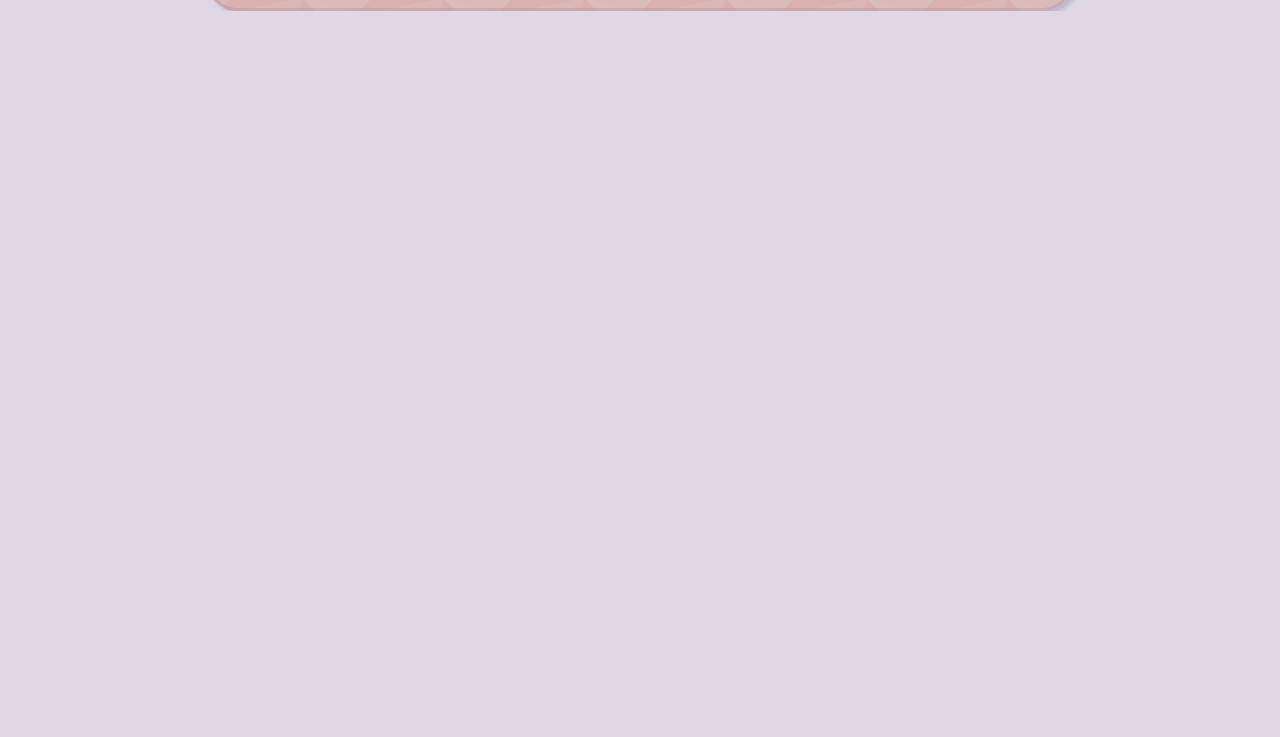
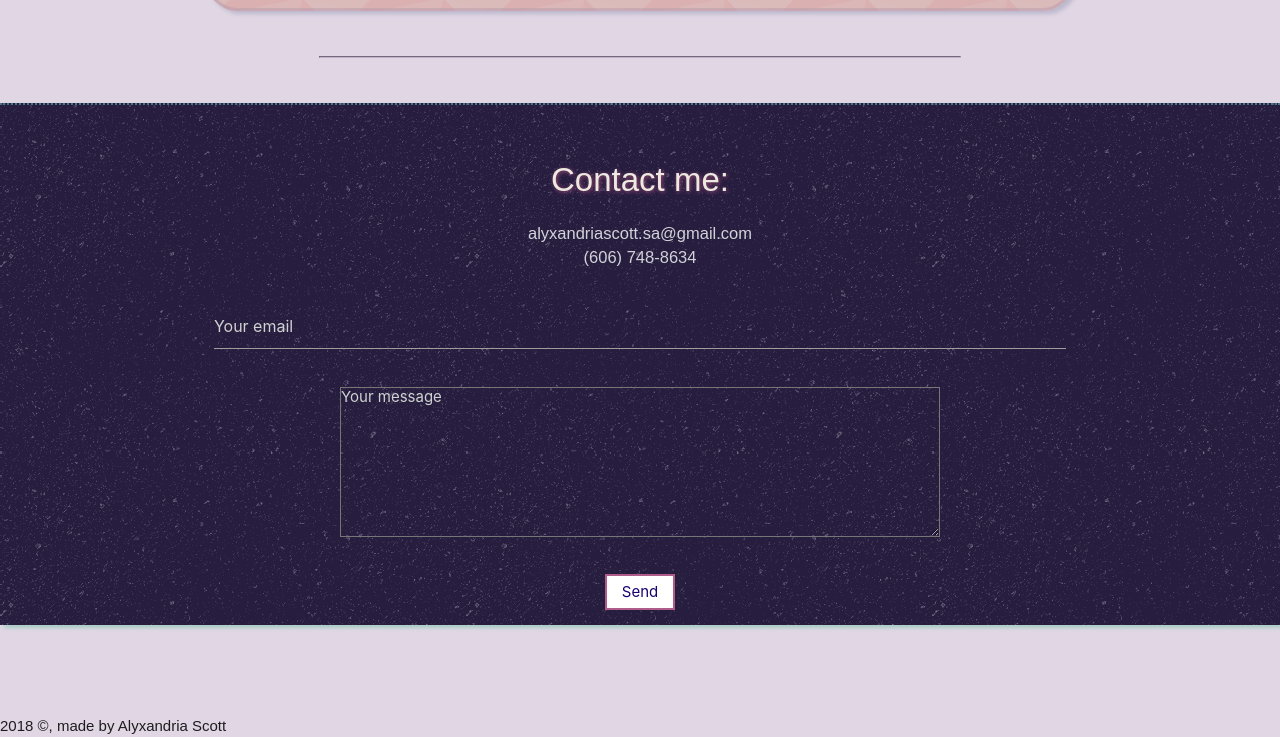
Before and after one commit to alyxanhscott/alyxandriascott.web, a plain HTML site: page index.html in a window 1280 px wide. Shown: the part 4041-4778 px from the top of the page. Before the commit the page ends 4052 px from the top, so only its background shows below. Drawn offline with nearby package versions, Linux system fonts and the light colour scheme; a web font is replaced by a local one.

Commit message:
completed contact me section

```diff
--- a/css/contact.css
+++ b/css/contact.css
@@ -0,0 +1,48 @@
+
+.Contact {
+    background-color: rgba(15, 6, 43, 0.89);
+    background-image: url("../images/asfalt-light.png");
+    display: grid;
+    grid-template-rows: .1fr 1fr;
+    position: relative;
+    justify-items: center;
+    margin: 0 auto;
+    text-align: center;
+    margin-top: 3em;
+    margin-bottom: 6em;
+    z-index: -1;
+    box-shadow: rgba(163, 203, 194, 0.9) 4px 3px 4px;
+    color: rgba(248, 247, 236, 0.93);
+    border-top: 2px dotted #487585;
+}
+
+#contact-header {
+    font-size: 2.2em;
+    margin-top: 1.5em;
+    text-shadow: #a24d79 1px 1px 4px;
+}
+
+#contact-list {
+    margin-top: 1em;
+    color: rgba(255, 255, 255, 0.80);
+    font-size: 1.1em;
+}
+
+#form-body {
+    margin: 2em 0 2em 0;
+    height: 10em;
+    width: 40em;
+    color: white;
+}
+
+#email-field {
+    color: white;
+}
+
+.button {
+    background-color: white;
+    color: #18006e;
+    border: 2px solid #af5c8b;
+    padding: .5em 1em;
+    margin-bottom: 1em;
+}
--- a/css/intro_projects-art.css
+++ b/css/intro_projects-art.css
@@ -108,6 +108,7 @@ hr { border-color: #c5b1cb; }
     margin: 0 auto;
     text-align: center;
     margin-top: 6em;
+    margin-bottom: 3em;
     z-index: -1;
     border-radius: 5%;
     border: 3px solid rgba(184, 156, 173, 0.52);
--- a/index.html
+++ b/index.html
@@ -53,7 +53,7 @@
         <hr style="width: 10%;">
 
     </div>
-<!--continue, add images and size them as well as brief descriptions-->
+
     <div id="projects">
 
         <p class="h projects-header">Projects</p>
@@ -145,9 +145,29 @@
 
     </div>
 
+    <hr style="width: 50%; margin: 0 auto">
+
+
     <div class="Contact">
 
+        <p id="contact-header">Contact me:</p>
+
+        <ul id="contact-list">
+            <li>alyxandriascott.sa@gmail.com</li>
+            <li>(606) 748-8634</li>
+        </ul>
+
+            <form class="form" action="https://formspree.io/alyxandriascott.sa@gmail.com"
+                  method="POST">
+                <input id="email-field" type="email" name="from" placeholder="Your email">
+                <textarea id="form-body"  name="name" placeholder="Your message"></textarea>
+                <br>
+                <input  class="button" type="submit" value="Send">
+            </form>
+
     </div>
+
+    <p>2018 ©, made by Alyxandria Scott</p>
 
 
     <script defer src="https://use.fontawesome.com/releases/v5.0.9/js/all.js" integrity="sha384-8iPTk2s/jMVj81dnzb/iFR2sdA7u06vHJyyLlAd4snFpCl/SnyUjRrbdJsw1pGIl" crossorigin="anonymous"></script><script type="text/javascript" src="https://code.jquery.com/jquery-3.2.1.min.js"></script>
```
Also changed, not shown: images/asfalt-light.png (added).
